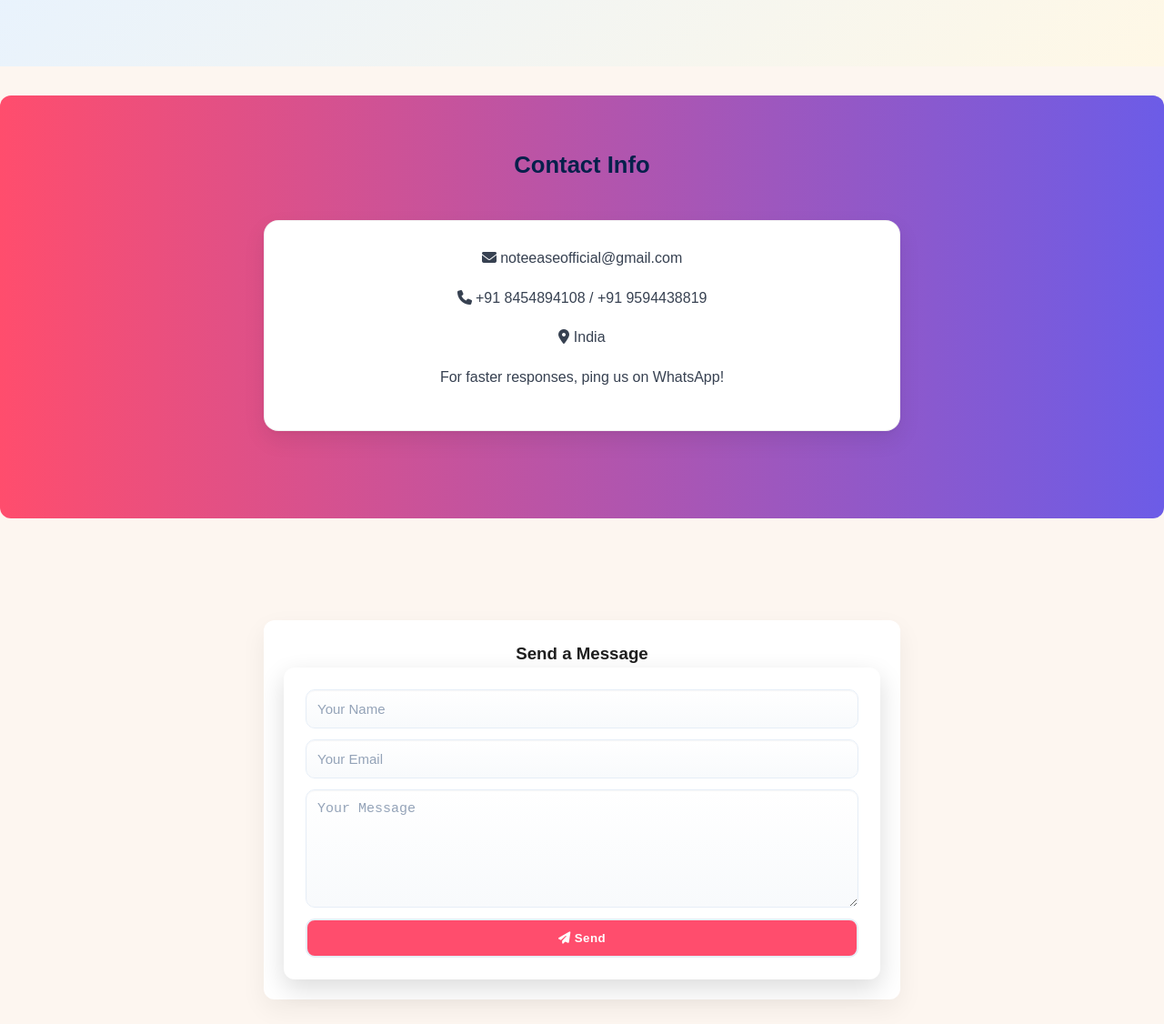
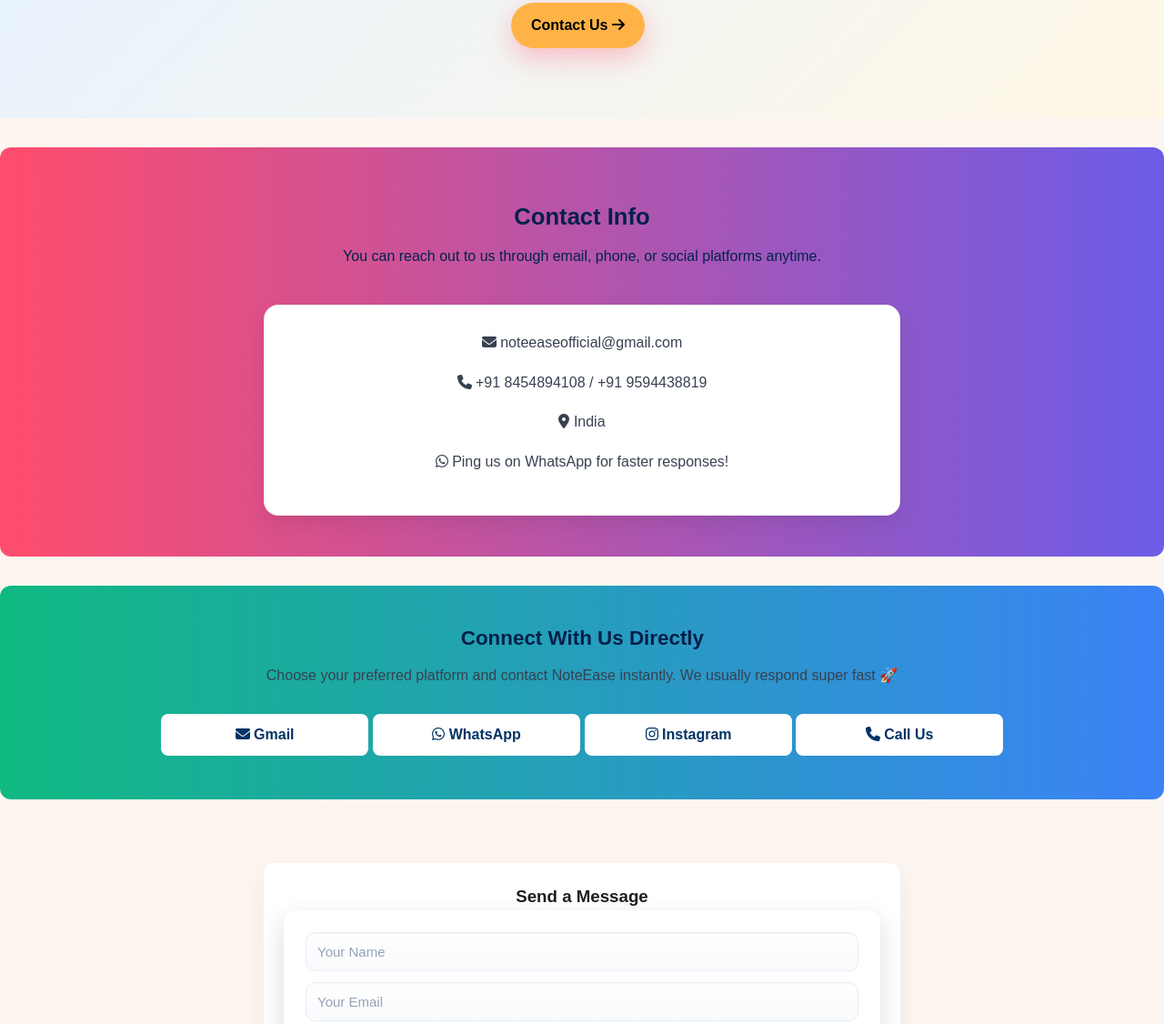
Before and after one commit to PradyumanMishra20/noteease-website, a website: page contact.html in a window 1280 px wide. Shown: the part 288-1414 px from the top of the page at 91% size. Drawn offline with nearby package versions, Linux system fonts and the light colour scheme.

Commit message:
Update contact.html

```diff
--- a/contact.html
+++ b/contact.html
@@ -7,6 +7,18 @@
   <link rel="stylesheet" href="style.css" />
   <link rel="stylesheet" href="https://cdnjs.cloudflare.com/ajax/libs/font-awesome/6.5.0/css/all.min.css" />
   <link href="https://cdnjs.cloudflare.com/ajax/libs/aos/2.3.4/aos.css" rel="stylesheet" />
+  <style>
+    #cont a {
+  color: inherit;
+  text-decoration: none;
+  font-weight: 500;
+}
+
+#cont a:hover {
+  color: var(--primary);
+  text-decoration: underline;
+}
+  </style>
 </head>
 <body>
 
@@ -15,11 +27,11 @@
     <div class="container">
       <img src="./logo.png" alt="NoteEase Logo"><h1>– Effortless Notes for Every Student</h1>
       <nav>
-        <a href="index.html">Home</a>
-        <a href="writers.html">Writers</a>
-        <a href="pricing.html">Pricing</a>
-        <a href="contact.html" class="active">Contact</a>
-        <a href="order.html">Order</a>
+       <a href="index.html">Home</a>
+      <a href="writers.html">Writers</a>
+      <a href="pricing.html">Pricing</a>
+       <a href="order.html">Order</a>
+      <a href="contact.html">Contact</a>
       </nav>
     </div>
   </header>
@@ -29,6 +41,7 @@
     <div class="container">
       <h2>Contact Us</h2>
       <p>Questions? Suggestions? Reach out to us anytime.</p>
+     <a class="btn primary" href="contact.html#contact-section">Contact Us <i class="fas fa-arrow-right"></i></a>
     </div>
   </section>
 
@@ -36,20 +49,74 @@
 
 
       <!-- INFO CARD -->
-    <section id="who-is-this-for">
+    <section id="who-is-this-for" style="max-height: 450px;">
        <h2>Contact Info</h2>
+       <p class="process-desc">You can reach out to us through email, phone, or social platforms anytime.</p>
       <div class="container" data-aos="fade-right">
        <div id="cont">
-        <p><i class="fas fa-envelope"></i> noteeaseofficial@gmail.com</p>
-        <p><i class="fas fa-phone"></i> +91 8454894108 / +91 9594438819</p>
-        <p><i class="fas fa-map-marker-alt"></i> India</p>
-        <p class="hint">For faster responses, ping us on WhatsApp!</p>
+        <p>
+  <i class="fas fa-envelope"></i>
+  <a href="mailto:noteeaseofficial@gmail.com">
+    noteeaseofficial@gmail.com
+  </a>
+</p>
+
+<p>
+  <i class="fas fa-phone"></i>
+  <a href="tel:+918454894108">+91 8454894108</a> /
+  <a href="tel:+919594438819">+91 9594438819</a>
+</p>
+
+<p>
+  <i class="fas fa-map-marker-alt"></i>
+  <a href="https://www.google.com/maps/search/?api=1&query=India" target="_blank">
+    India
+  </a>
+</p>
+
+<p class="hint">
+  <i class="fab fa-whatsapp"></i>
+  <a href="https://wa.me/918454894108" target="_blank">
+    Ping us on WhatsApp for faster responses!
+  </a>
+</p>
+
        </div>
       </div>
     </section>
 
-<section class="order-section">
+    <section class="writer-cta">
+  <div class="container">
+    <h2>Connect With Us Directly</h2>
+    <p>
+      Choose your preferred platform and contact NoteEase instantly.
+      We usually respond super fast 🚀
+    </p>
+
+    <div class="contact-actions">
+      <a class="btn writer-btn" href="mailto:noteeaseofficial@gmail.com" style="max-width: 20%;">
+        <i class="fas fa-envelope"></i> Gmail
+      </a>
+
+      <a class="btn writer-btn" href="https://wa.me/918454894108" target="_blank" style="max-width: 20%;" >
+        <i class="fab fa-whatsapp"></i> WhatsApp
+      </a>
+
+      <a class="btn writer-btn" href="https://instagram.com/noteease" target="_blank" style="max-width: 20%;">
+        <i class="fab fa-instagram"></i> Instagram
+      </a>
+
+      <a class="btn writer-btn" href="tel:+918454894108" style="max-width: 20%;">
+        <i class="fas fa-phone"></i> Call Us
+      </a>
+    </div>
+  </div>
+</section>
+
+
+<section class="order-section" style="margin-top: -30px;">
     <div class="container contact-grid">
+      <div id="contact-section"></div>
       <!-- FORM CARD -->
       <div class="contact-card" data-aos="fade-left">
         <h3 style="text-align: center;">Send a Message</h3>
@@ -57,6 +124,9 @@
   <input type="text" id="contactName" name="name" placeholder="Your Name" required />
   <input type="email" id="contactEmail" name="email" placeholder="Your Email" required />
   <textarea id="contactMessage" name="message" rows="5" placeholder="Your Message" required></textarea>
+  <p class="form-trust">
+        Please fill all the fields before submitting the form.
+      </p>
   <button type="submit" class="btn"><i class="fas fa-paper-plane"></i> Send</button>
 </form>
 <p id="contactFormConfirm" class="success-msg" style="display:none;">Message sent successfully!</p>
@@ -72,6 +142,7 @@
       <p>&copy; 2025 NoteEase. All rights reserved.</p>
       <div class="footer-links">
         <a href="index.html">Home</a>
+        <a href="order.html">Order</a>
         <a href="writers.html">Writers</a>
         <a href="pricing.html">Pricing</a>
         <a href="contact.html">Contact</a>
@@ -88,6 +159,8 @@
 <script src="https://cdnjs.cloudflare.com/ajax/libs/aos/2.3.4/aos.js"></script>
 <script src="script.js"></script>
 <script src="form-handler.js" defer></script>
+<script src="formValidation.js"></script>
+
 
 
 </body>
```
